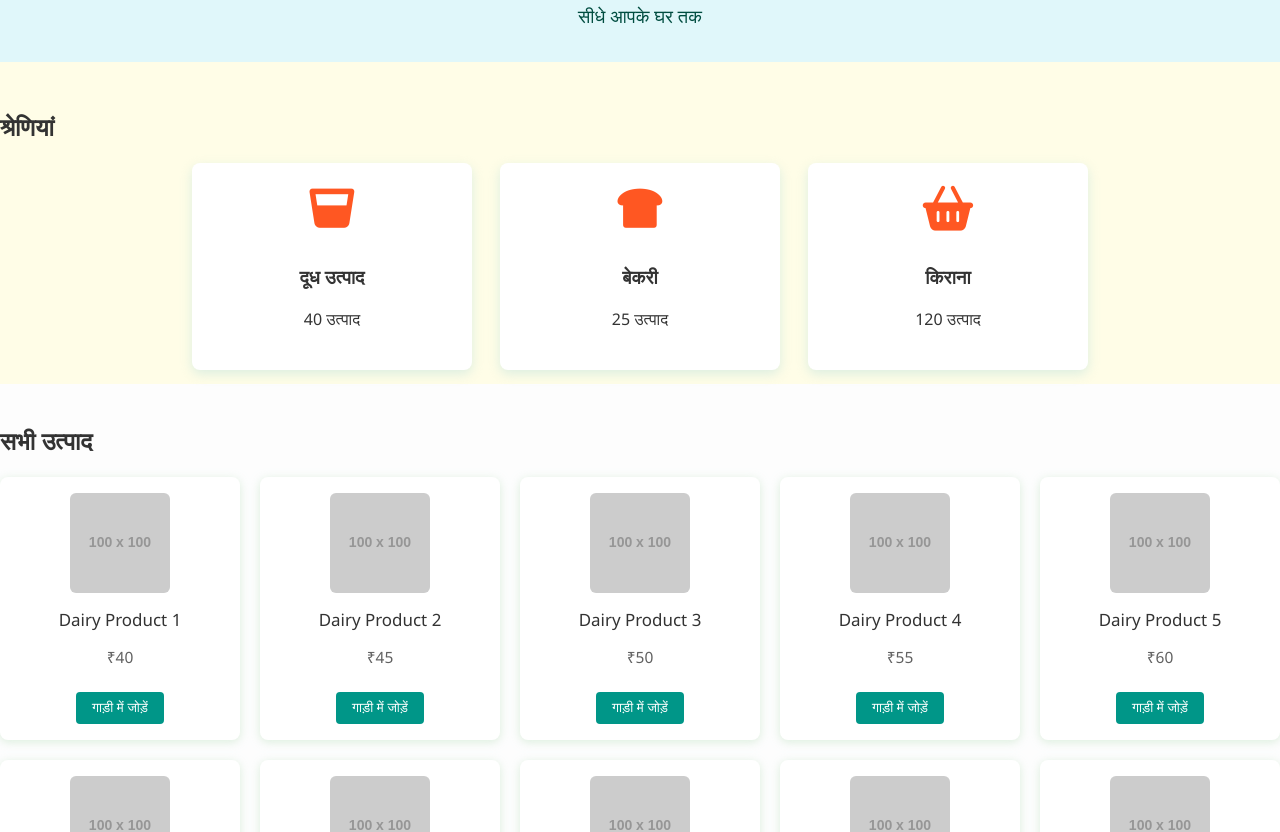
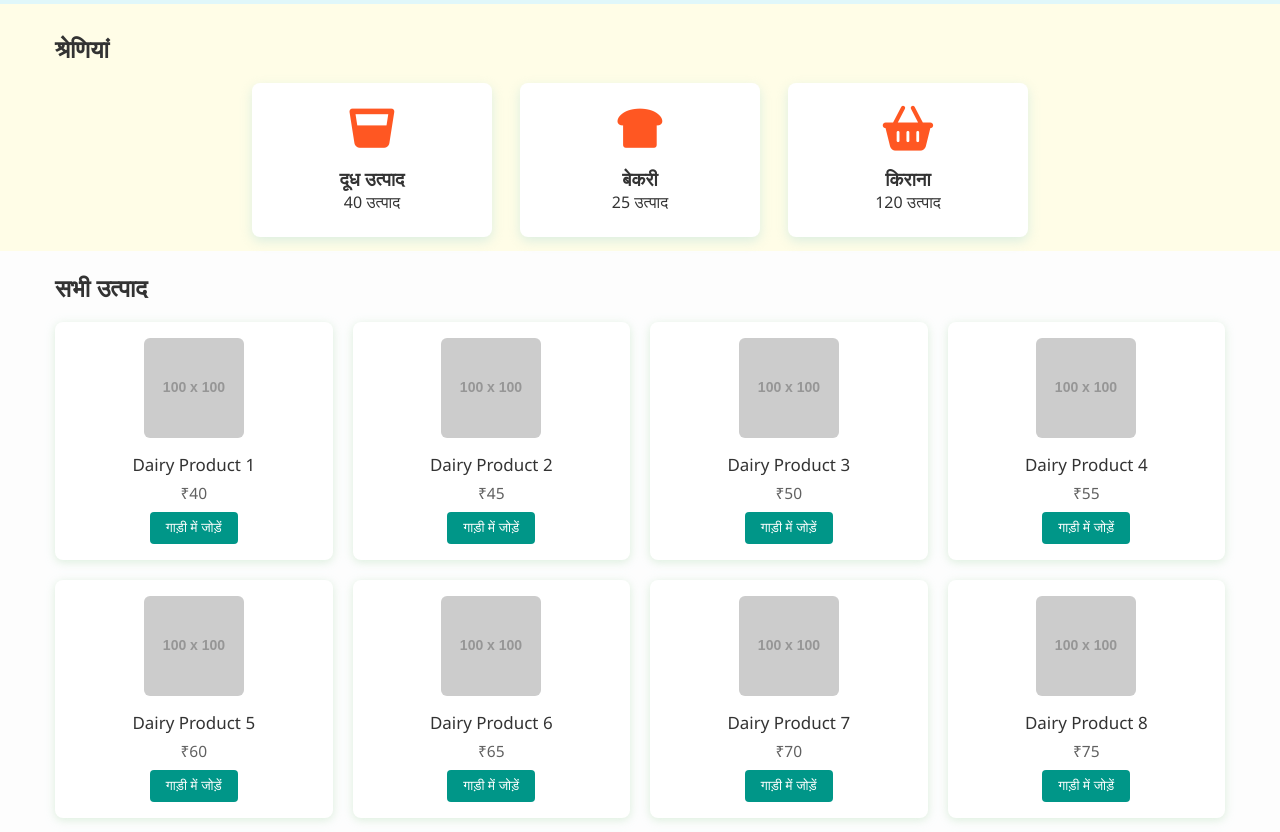
Before and after one commit to maadhagro/vasudhafresh, a plain HTML site: page index.html in a window 1280 px wide. Shown: the part 268-1100 px from the top of the page. Drawn offline with Linux system fonts and the light colour scheme; placeholder pictures from the web are drawn by us.

Commit message:
Update style.css

```diff
--- a/style.css
+++ b/style.css
@@ -1,3 +1,51 @@
+/* 1. Reset और Box-Sizing */
+* {
+  margin: 0;
+  padding: 0;
+  box-sizing: border-box;
+}
+html, body {
+  overflow-x: hidden;
+  width: 100%;
+}
+
+/* 2. Responsive Container */
+.container {
+  max-width: 1200px;
+  width: 100%;
+  margin: 0 auto;
+  padding: 0 15px;
+}
+
+/* 3. Navbar Overflow */
+.navbar {
+  background: #fff;
+  border-bottom: 1px solid #e0e0e0;
+  overflow-x: auto;
+  white-space: nowrap;
+}
+
+/* 4. Category & Product Grid */
+.category-grid {
+  display: flex;
+  flex-wrap: wrap;
+  gap: 20px;
+  justify-content: center;
+}
+.products-grid {
+  display: grid;
+  grid-template-columns: repeat(auto-fill, minmax(200px, 1fr));
+  gap: 20px;
+}
+
+/* 5. Modal Sizing */
+.modal-content {
+  width: 90%;
+  max-width: 500px;
+  margin: 5% auto;
+  max-height: 90vh;
+  overflow-y: auto;
+}
 
 body {
     font-family: 'Segoe UI', Arial, sans-serif;
```
